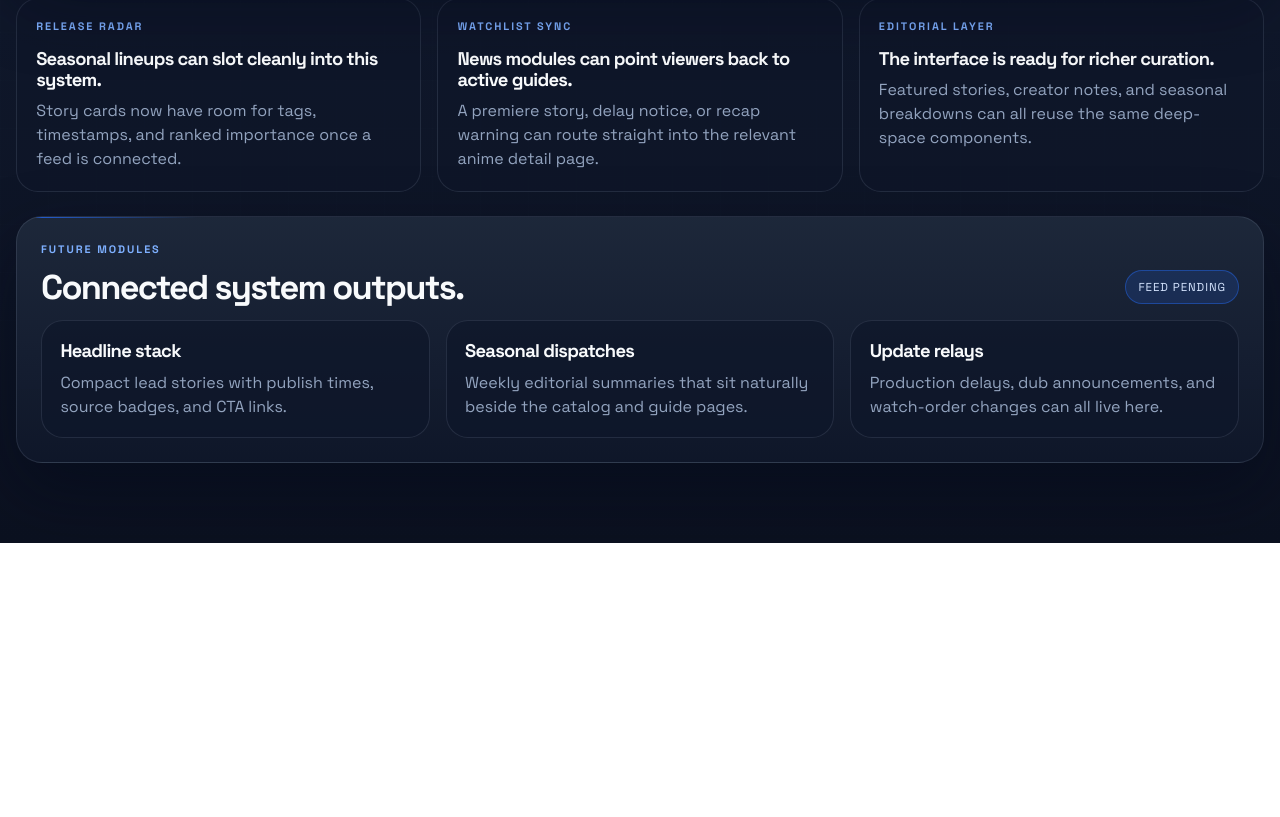
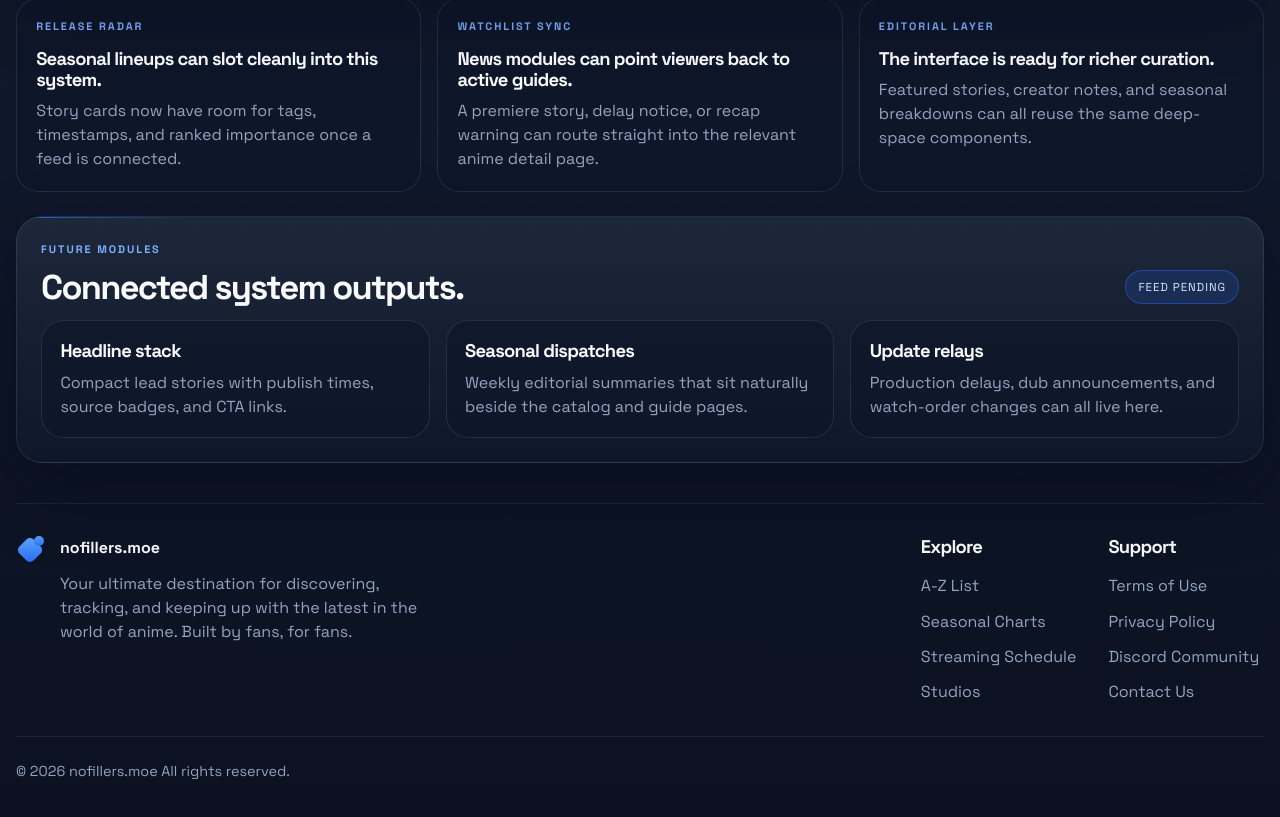
Before and after one commit to markmartin-dev/anime-watch-guide, a React (Vite) app: page /news in a window 1280 px wide. Shown: the part 448-1265 px from the top of the page. Before the commit the page ends 991 px from the top, so only its background shows below. Built offline with nearby package versions, Linux system fonts and the light colour scheme.

Commit message:
convert footer to a component and make it visible on all pages

```diff
--- /dev/null
+++ b/src/components/layout/Footer.module.css
@@ -0,0 +1,107 @@
+.footer {
+  margin-top: 1rem;
+  padding-top: 2rem;
+  border-top: 1px solid rgba(148, 163, 184, 0.12);
+}
+
+.top {
+  display: flex;
+  justify-content: space-between;
+  gap: 2rem;
+  padding-bottom: 2rem;
+}
+
+.brand {
+  display: flex;
+  gap: 1rem;
+  max-width: 420px;
+}
+
+.logo {
+  position: relative;
+  flex: 0 0 28px;
+  width: 28px;
+  height: 28px;
+}
+
+.logo span {
+  position: absolute;
+  display: block;
+  background: linear-gradient(135deg, #60a5fa, #256af4);
+  transform: rotate(45deg);
+  border-radius: 5px;
+}
+
+.logo span:first-child {
+  inset: 4px;
+}
+
+.logo span:last-child {
+  width: 10px;
+  height: 10px;
+  top: 0;
+  right: 0;
+}
+
+.brand strong {
+  display: block;
+  margin-bottom: 0.7rem;
+}
+
+.brand p {
+  margin: 0;
+}
+
+.groups {
+  display: grid;
+  grid-template-columns: repeat(2, minmax(140px, 1fr));
+  gap: 2rem;
+}
+
+.group {
+  display: flex;
+  flex-direction: column;
+  gap: 0.7rem;
+}
+
+.group h3 {
+  margin-bottom: 0.35rem;
+}
+
+.group span {
+  color: var(--muted);
+}
+
+.bottom {
+  display: flex;
+  align-items: center;
+  justify-content: space-between;
+  gap: 1rem;
+  padding-top: 1.5rem;
+  border-top: 1px solid rgba(148, 163, 184, 0.12);
+  color: var(--muted);
+  font-size: 0.9rem;
+}
+
+.icons {
+  display: flex;
+  gap: 1rem;
+  color: #dbe9ff;
+}
+
+@media (max-width: 820px) {
+  .top {
+    flex-direction: column;
+  }
+}
+
+@media (max-width: 640px) {
+  .groups {
+    grid-template-columns: 1fr;
+  }
+
+  .bottom {
+    flex-direction: column;
+    align-items: flex-start;
+  }
+}
--- /dev/null
+++ b/src/components/layout/Footer.tsx
@@ -0,0 +1,55 @@
+import React from 'react'
+import styles from './Footer.module.css'
+
+const footerGroups = [
+  {
+    title: 'Explore',
+    links: ['A-Z List', 'Seasonal Charts', 'Streaming Schedule', 'Studios'],
+  },
+  {
+    title: 'Support',
+    links: ['Terms of Use', 'Privacy Policy', 'Discord Community', 'Contact Us'],
+  },
+]
+
+const Footer: React.FC = () => {
+  return (
+    <footer className={styles.footer}>
+      <div className={styles.top}>
+        <div className={styles.brand}>
+          <div className={styles.logo} aria-hidden="true">
+            <span></span>
+            <span></span>
+          </div>
+          <div>
+            <strong>nofillers.moe</strong>
+            <p>
+              Your ultimate destination for discovering, tracking, and keeping up with the latest
+              in the world of anime. Built by fans, for fans.
+            </p>
+          </div>
+        </div>
+
+        <div className={styles.groups}>
+          {footerGroups.map((group) => (
+            <div key={group.title} className={styles.group}>
+              <h3>{group.title}</h3>
+              {group.links.map((link) => (
+                <span key={link}>{link}</span>
+              ))}
+            </div>
+          ))}
+        </div>
+      </div>
+
+      <div className={styles.bottom}>
+        <span>© 2026 nofillers.moe All rights reserved.</span>
+        {/* <div className={styles.icons} aria-hidden="true">
+          todo: add social media icon links
+        </div> */}
+      </div>
+    </footer>
+  )
+}
+
+export default Footer
--- a/src/index.css
+++ b/src/index.css
@@ -774,93 +774,6 @@ p {
   gap: 0.45rem;
 }
 
-.homeFooter {
-  margin-top: 1rem;
-  padding-top: 2rem;
-  border-top: 1px solid rgba(148, 163, 184, 0.12);
-}
-
-.homeFooterTop {
-  display: flex;
-  justify-content: space-between;
-  gap: 2rem;
-  padding-bottom: 2rem;
-}
-
-.homeFooterBrand {
-  display: flex;
-  gap: 1rem;
-  max-width: 420px;
-}
-
-.homeFooterLogo {
-  position: relative;
-  flex: 0 0 28px;
-  width: 28px;
-  height: 28px;
-}
-
-.homeFooterLogo span {
-  position: absolute;
-  display: block;
-  background: linear-gradient(135deg, #60a5fa, #256af4);
-  transform: rotate(45deg);
-  border-radius: 5px;
-}
-
-.homeFooterLogo span:first-child {
-  inset: 4px;
-}
-
-.homeFooterLogo span:last-child {
-  width: 10px;
-  height: 10px;
-  top: 0;
-  right: 0;
-}
-
-.homeFooterBrand strong {
-  display: block;
-  margin-bottom: 0.7rem;
-}
-
-.homeFooterBrand p {
-  margin: 0;
-}
-
-.homeFooterGroups {
-  display: grid;
-  grid-template-columns: repeat(2, minmax(140px, 1fr));
-  gap: 2rem;
-}
-
-.homeFooterGroup {
-  display: flex;
-  flex-direction: column;
-  gap: 0.7rem;
-}
-
-.homeFooterGroup span {
-  color: var(--muted);
-}
-
-.homeFooterBottom {
-  display: flex;
-  align-items: center;
-  justify-content: space-between;
-  gap: 1rem;
-  padding-top: 1.5rem;
-  border-top: 1px solid rgba(148, 163, 184, 0.12);
-  color: var(--muted);
-  font-size: 0.9rem;
-}
-
-.homeFooterIcons {
-  display: flex;
-  gap: 1rem;
-  color: #dbe9ff;
-}
-
 @media (max-width: 1100px) {
   .homeTrendingGrid,
   .homeReleaseGrid {
@@ -887,10 +800,6 @@ p {
     flex-direction: row;
     flex-wrap: wrap;
   }
-
-  .homeFooterTop {
-    flex-direction: column;
-  }
 }
 
 @media (max-width: 640px) {
@@ -903,13 +812,4 @@ p {
   .homeRankingItem {
     grid-template-columns: 1fr;
   }
-
-  .homeFooterGroups {
-    grid-template-columns: 1fr;
-  }
-
-  .homeFooterBottom {
-    flex-direction: column;
-    align-items: flex-start;
-  }
 }
--- a/src/pages/AnimeDetail/index.tsx
+++ b/src/pages/AnimeDetail/index.tsx
@@ -1,5 +1,6 @@
 import React, { useEffect, useMemo, useState } from 'react'
 import { useNavigate, useParams } from 'react-router-dom'
+import Footer from '../../components/layout/Footer'
 import Header from '../../components/layout/Header'
 import AnimeImage from '../../components/anime/AnimeImage'
 import { useAnimeById, useAnimeEpisodesInfinite, useAnimePictures } from '../../hooks/useAnime'
@@ -403,6 +404,8 @@ const AnimeDetail: React.FC = () => {
             </>
           )}
         </section>
+
+        <Footer />
       </main>
     </div>
   )
--- a/src/pages/AnimeList/index.tsx
+++ b/src/pages/AnimeList/index.tsx
@@ -1,5 +1,6 @@
 import React from 'react'
 import { useSearchParams } from 'react-router-dom'
+import Footer from '../../components/layout/Footer'
 import Header from '../../components/layout/Header'
 import { useAnimeList } from '../../hooks/useAnime'
 import AnimeCard from '../../components/anime/AnimeCard'
@@ -97,6 +98,8 @@ const AnimeList: React.FC = () => {
           </button>
           {isFetching && <span className="status-chip">Updating...</span>}
         </footer>
+
+        <Footer />
       </main>
     </div>
   )
--- a/src/pages/Home/index.tsx
+++ b/src/pages/Home/index.tsx
@@ -1,5 +1,6 @@
 import React from 'react'
 import { Link } from 'react-router-dom'
+import Footer from '../../components/layout/Footer'
 import Header from '../../components/layout/Header'
 import AnimeImage from '../../components/anime/AnimeImage'
 import FeatureHero from '../../components/feature/FeatureHero'
@@ -30,17 +31,6 @@ const newsItems = [
     label: 'Manga',
     title: '"Ghost in the Machine" manga reaches 10 million copies',
     time: 'Yesterday',
-  },
-]
-
-const footerGroups = [
-  {
-    title: 'Explore',
-    links: ['A-Z List', 'Seasonal Charts', 'Streaming Schedule', 'Studios'],
-  },
-  {
-    title: 'Support',
-    links: ['Terms of Use', 'Privacy Policy', 'Discord Community', 'Contact Us'],
   },
 ]
 
@@ -216,43 +206,7 @@ const Home: React.FC = () => {
           </div>
         </section>
 
-        <footer className="homeFooter">
-          <div className="homeFooterTop">
-            <div className="homeFooterBrand">
-              <div className="homeFooterLogo">
-                <span></span>
-                <span></span>
-              </div>
-              <div>
-                <strong>nofillers.moe</strong>
-                <p>
-                  Your ultimate destination for discovering, tracking, and keeping up with the
-                  latest in the world of anime. Built by fans, for fans.
-                </p>
-              </div>
-            </div>
-
-            <div className="homeFooterGroups">
-              {footerGroups.map((group) => (
-                <div key={group.title} className="homeFooterGroup">
-                  <h3>{group.title}</h3>
-                  {group.links.map((link) => (
-                    <span key={link}>{link}</span>
-                  ))}
-                </div>
-              ))}
-            </div>
-          </div>
-
-          <div className="homeFooterBottom">
-            <span>© 2026 nofillers.moe Global. All rights reserved.</span>
-            <div className="homeFooterIcons">
-              <span>◔</span>
-              <span>⌁</span>
-              <span>♡</span>
-            </div>
-          </div>
-        </footer>
+        <Footer />
       </main>
     </div>
   )
--- a/src/pages/News/index.tsx
+++ b/src/pages/News/index.tsx
@@ -1,4 +1,5 @@
 import React from 'react'
+import Footer from '../../components/layout/Footer'
 import Header from '../../components/layout/Header'
 
 const newsSignals = [
@@ -66,6 +67,8 @@ const News: React.FC = () => {
             </article>
           </div>
         </section>
+
+        <Footer />
       </main>
     </div>
   )
```
